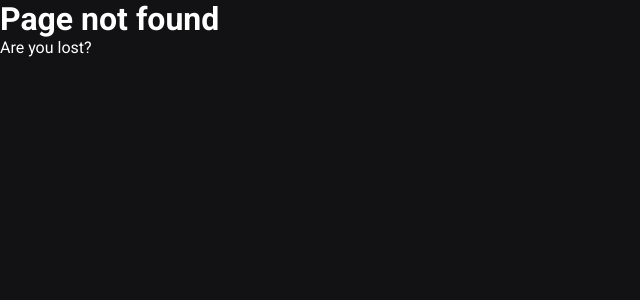
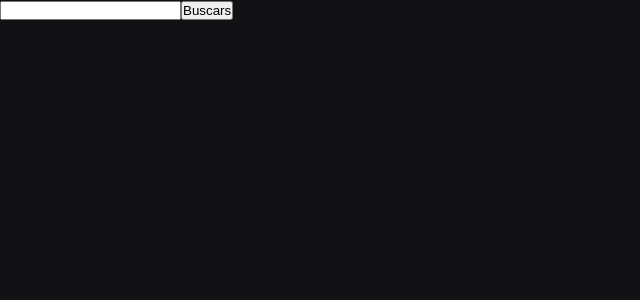
Before and after one commit to luiz21goncalves/nextjs, a Next.js app: page /search in a window 1280 px wide. Before the commit this address had no page. Shown: the top 300 px of the page, without its empty margins (0-640 px from the left). Built offline with nearby package versions, Linux system fonts and the light colour scheme.

Commit message:
search page

```diff
--- /dev/null
+++ b/src/pages/search.tsx
@@ -0,0 +1,72 @@
+import { GetServerSideProps } from "next";
+import { useRouter } from "next/router";
+import { Document } from "prismic-javascript/types/documents";
+import Prismic from 'prismic-javascript';
+import PrismicDom from 'prismic-dom';
+import { FormEvent, useState } from "react"
+import { client } from "@/lib/prismic";
+import Link from 'next/link';
+
+interface SearchProps {
+  searchResults: Document[];
+}
+
+export default function Search({ searchResults }: SearchProps) {
+  const router =  useRouter();
+  const [search, setSearch] = useState('');
+
+  function handleSubmit(event: FormEvent) {
+    event.preventDefault();
+
+    router.push(`/search?q=${encodeURIComponent(search)}`);
+
+    setSearch('');
+  }
+
+  return (
+    <div>
+      <form onSubmit={handleSubmit}>
+        <input
+          type="text"
+          value={search}
+          onChange={event => setSearch(event.target.value)}
+        />
+
+        <button type="submit">Buscars</button>
+      </form>
+
+      <ul>
+        {searchResults.map(product => {
+          return (
+            <li key={product.id}>
+              <Link href={`catalog/products/${product.uid}`}>
+                <a>
+                  {PrismicDom.RichText.asText(product.data.title)}
+                </a>
+              </Link>
+            </li>
+          );
+        })}
+      </ul>
+    </div>
+  )
+}
+
+export const getServerSideProps: GetServerSideProps<SearchProps> = async (context) => {
+  const { q } = context.query;
+
+  if(!q) {
+    return { props: { searchResults: [] } };
+  }
+
+  const searchResults = await client().query([
+    Prismic.Predicates.at('document.type', 'product'),
+    Prismic.Predicates.fulltext('my.product.title', String(q))
+  ]);
+
+  return {
+    props: {
+      searchResults: searchResults.results,
+    }
+  };
+}
```
